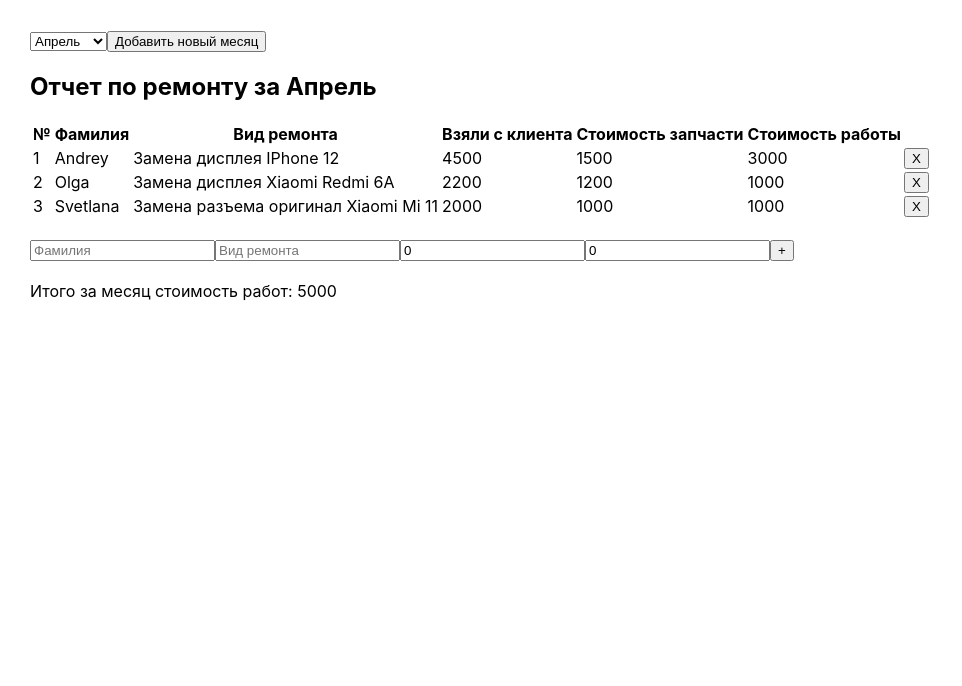
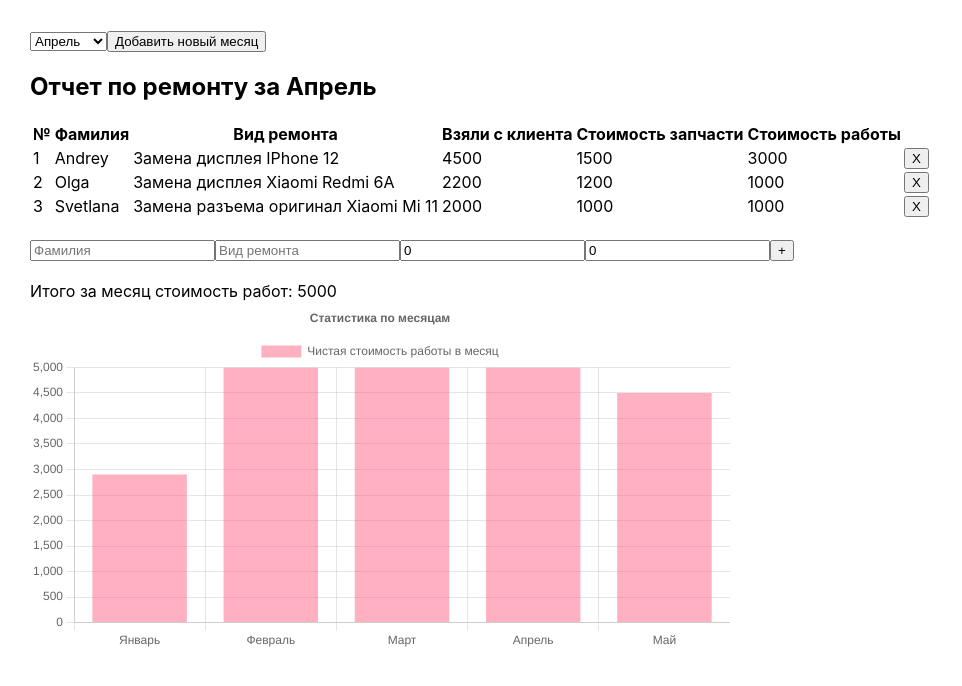
Before and after one commit to DreamLife37/React_Project_Electronics_Repair_Report, a React (Create React App) app: page / in a window 1280 px wide. Shown: the top 686 px of the page, without its empty margins (0-962 px from the left). Built offline with nearby package versions, Linux system fonts and the light colour scheme.

Commit message:
Added vertical bar Chart

```diff
--- a/package.json
+++ b/package.json
@@ -11,7 +11,9 @@
     "@types/react": "^18.0.8",
     "@types/react-dom": "^18.0.0",
     "@types/uuid": "^8.3.4",
+    "chart.js": "^3.7.1",
     "react": "^18.1.0",
+    "react-chartjs-2": "^4.1.0",
     "react-dom": "^18.1.0",
     "react-scripts": "5.0.1",
     "tar": "^6.1.11",
--- a/src/App.css
+++ b/src/App.css
@@ -43,3 +43,7 @@
 .inputAndButton {
 
 }
+
+.chart {
+  width: 700px ;
+}
--- a/src/App.tsx
+++ b/src/App.tsx
@@ -2,6 +2,7 @@ import React, {ChangeEvent, useState} from 'react';
 import './App.css';
 import {v1} from "uuid";
 import {TableReport} from "./components/TableReport";
+import {Chart} from './components/Chart';
 
 
 type DataOneRepairType = {
@@ -17,8 +18,8 @@ export type DataType = {
     [key: string]: Array<DataOneRepairType>
 }
 
-type MonthsType = {
-    id: string, title: string
+export type MonthsType = {
+    id: string, title: string, monthlySum: number
 }
 
 let month1 = v1()
@@ -36,7 +37,7 @@ let month12 = v1()
 
 
 function App() {
-    let workPrice
+    let workPrice, monthlySum: number
 
     // const monthTitle = ['Январь', 'Февраль', 'Март', 'Апрель', 'Май', 'Июнь', 'Июль', 'Август', 'Сентябрь', 'Октябрь', 'Ноябрь', 'Декабрь']
 
@@ -59,11 +60,11 @@ function App() {
     const currentMonth = monthTitle[new Date().getMonth()]
 
     let [months, setMonths] = useState<Array<MonthsType>>([
-        {id: month1, title: monthTitle[0].title},
-        {id: month2, title: monthTitle[1].title},
-        {id: month3, title: monthTitle[2].title},
-        {id: month4, title: monthTitle[3].title},
-        {id: month5, title: monthTitle[4].title},
+        {id: month1, title: monthTitle[0].title, monthlySum: 2575},
+        {id: month2, title: monthTitle[1].title, monthlySum: 3575},
+        {id: month3, title: monthTitle[2].title, monthlySum: 4575},
+        {id: month4, title: monthTitle[3].title, monthlySum: 1575},
+        {id: month5, title: monthTitle[4].title, monthlySum: 3575},
     ])
 
     let [monthId, setMonthId] = useState(currentMonth.id)
@@ -196,9 +197,9 @@ function App() {
                 id: v1(),
                 lastNameClient: 'Svetlana',
                 typeOfRepair: 'Замена разъема оригинал Xiaomi Mi 11',
-                sumRepair: 2000,
-                sparePartsCost: 1000,
-                workPrice: 1000
+                sumRepair: 2500,
+                sparePartsCost: 2000,
+                workPrice: 500
             },
         ],
     })
@@ -213,7 +214,7 @@ function App() {
 
     const addMonthlyReport = () => {
         const newMonthlyReportId = v1()
-        const newMonthlyReport = {id: newMonthlyReportId, title: 'Март'}
+        const newMonthlyReport = {id: newMonthlyReportId, title: 'Март', monthlySum: 0}
         setMonths([...months, newMonthlyReport])
         setData({
             ...data,
@@ -249,6 +250,19 @@ function App() {
     }
 
 
+    const getSumColumn = (monthId: string) => {
+        let sum = 0
+        data[monthId].forEach((el: any) => sum += el.workPrice)
+        return sum
+    }
+
+
+    const getMonthlySum = () => {
+        months.map(month => month.monthlySum = getSumColumn(month.id))
+    }
+
+    getMonthlySum()
+
     return (
         <div className="App">
             <select value={monthId} onChange={onChangeSelect}>
@@ -263,7 +277,10 @@ function App() {
                          onClickAddRepairHandler={onClickAddRepairHandler}
                          onClickRemoveRepairHandler={onClickRemoveRepairHandler}
                          changeTitleCell={changeTitleCell}
+
             />
+
+            <div className='chart'><Chart data={months}/></div>
         </div>
     );
 }
--- /dev/null
+++ b/src/components/Chart.tsx
@@ -0,0 +1,56 @@
+import React from 'react';
+import {
+    Chart as ChartJS,
+    CategoryScale,
+    LinearScale,
+    BarElement,
+    Title,
+    Tooltip,
+    Legend,
+} from 'chart.js';
+import {Bar} from 'react-chartjs-2';
+import {MonthsType} from "../App";
+
+ChartJS.register(
+    CategoryScale,
+    LinearScale,
+    BarElement,
+    Title,
+    Tooltip,
+    Legend
+);
+
+export const options = {
+    responsive: true,
+    plugins: {
+        legend: {
+            position: 'top' as const,
+        },
+        title: {
+            display: true,
+            text: 'Статистика по месяцам',
+        },
+    },
+};
+
+const labels = ['Январь', 'Февраль', 'Март', 'Апрель', 'Май',];
+
+type ChartType = {
+    data: Array<MonthsType>
+}
+
+export function Chart(props: ChartType) {
+    let dataForChart = props.data.map(item => item.monthlySum)
+
+    const data = {
+        labels,
+        datasets: [
+            {
+                label: 'Чистая стоимость работы в месяц',
+                data: dataForChart,
+                backgroundColor: 'rgba(255, 99, 132, 0.5)',
+            },
+        ],
+    };
+    return <Bar options={options} data={data}/>;
+}
```
Also changed, not shown: 2 other files (tests, documents, lock files or other folders).
